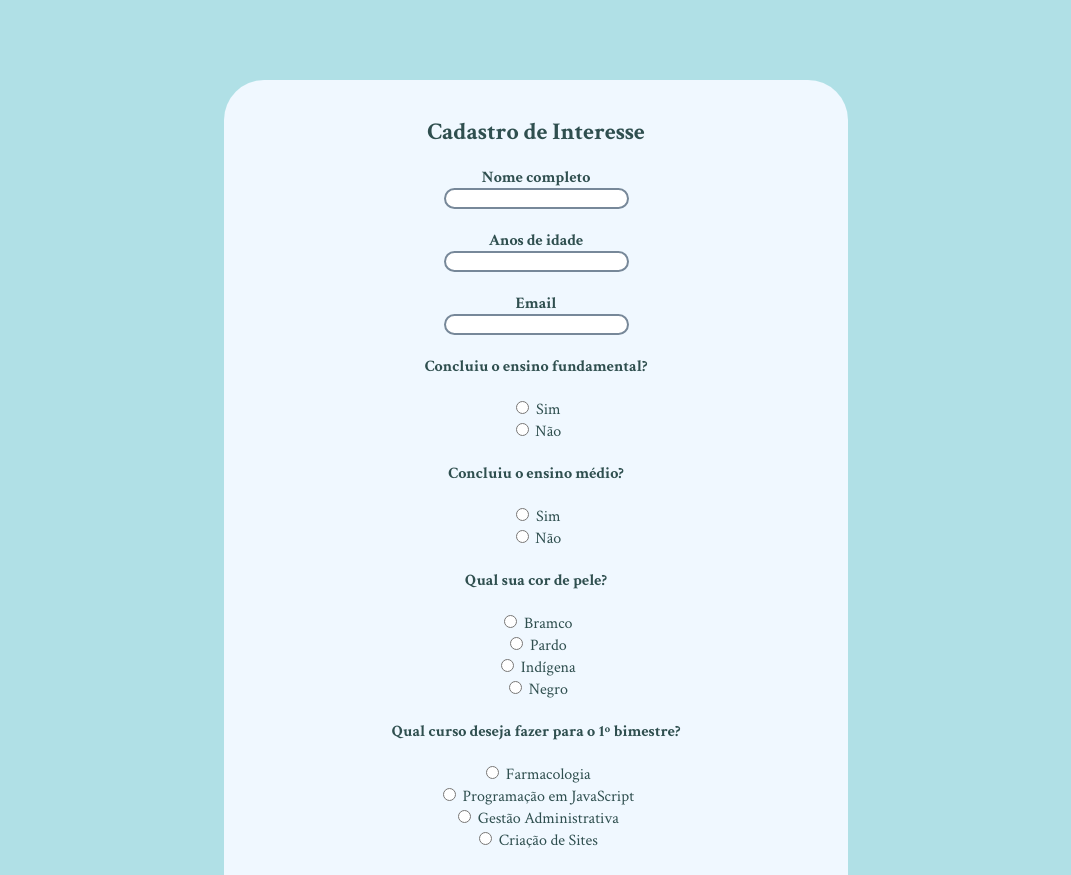
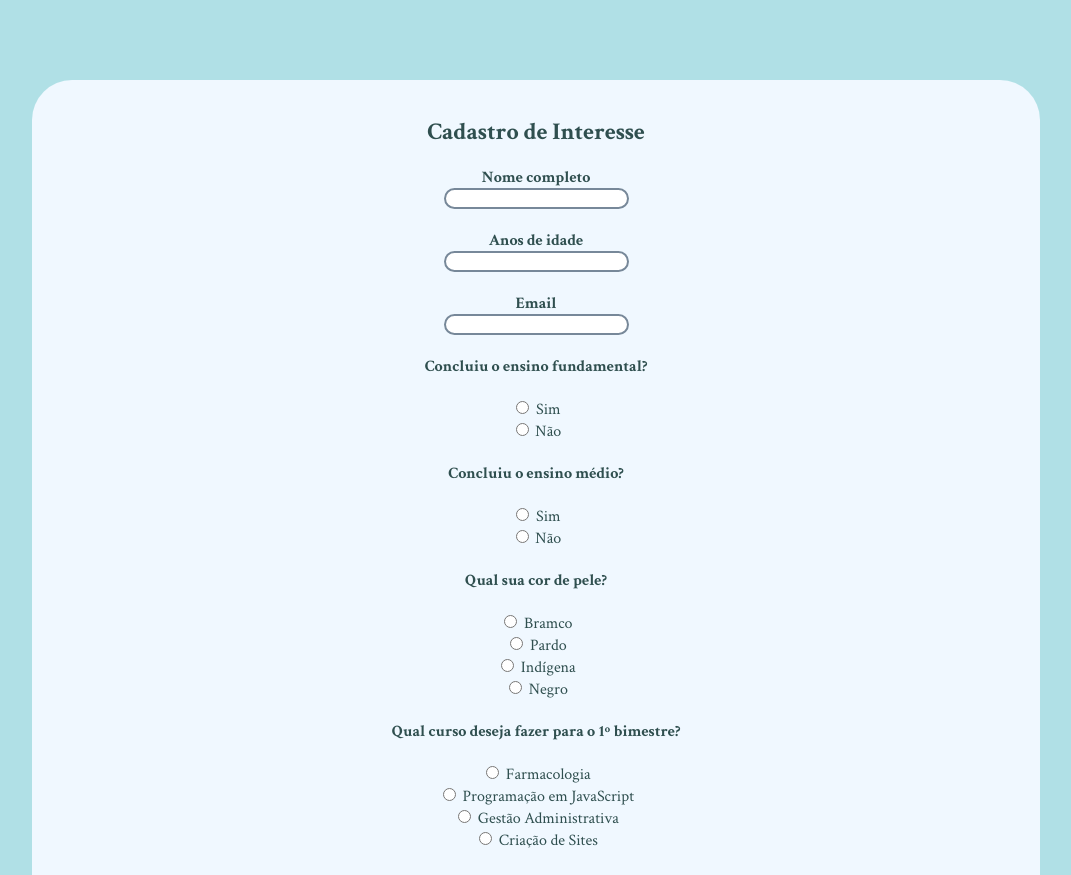
Before and after one commit to WLopesF/Credentials-Form, a plain HTML site: page index.html in a window 1280 px wide. Shown: the top 875 px of the page, without its empty margins (104-1175 px from the left). Drawn offline with Linux system fonts and the light colour scheme.

Commit message:
Atualizar o style.css

```diff
--- a/style.css
+++ b/style.css
@@ -7,7 +7,7 @@ form {
     display: flex;
     text-align: center;
     flex-direction: column;
-    margin: 10vh 25vw 10vh 25vw;
+    margin: 10vh 10vw 10vh 10vw;
     padding: 1em;
     background-color: aliceblue;
     border-radius: 2.5em;
```
